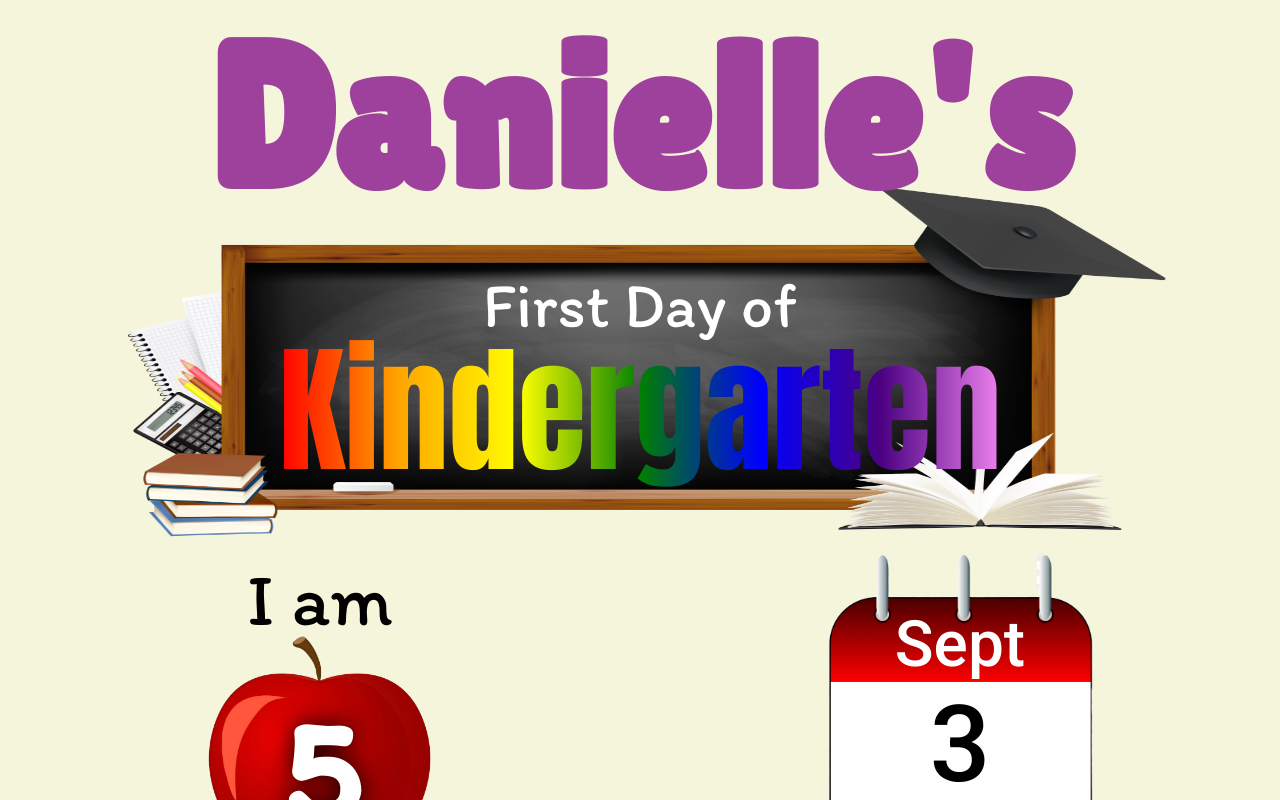
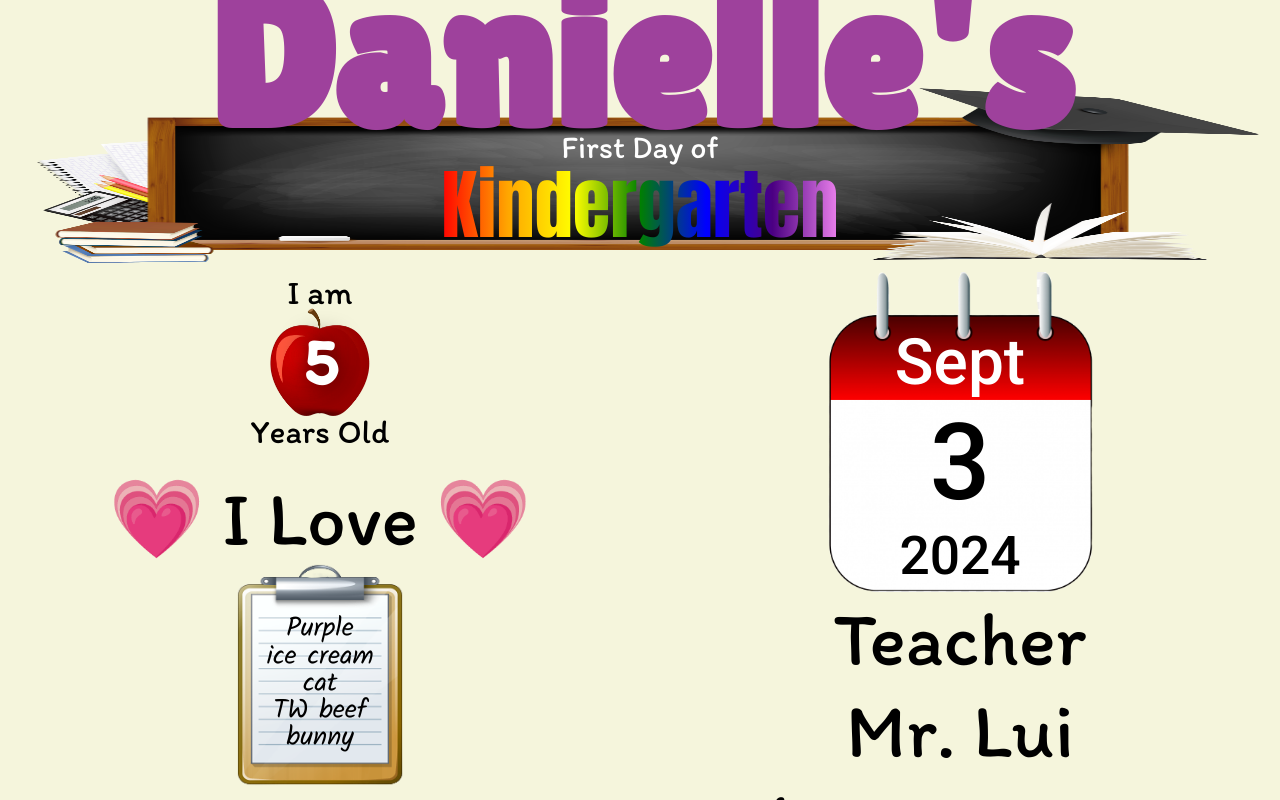
Before and after one commit to villysiu/first-day, a React (Create React App) app: page / in a window 1280 px wide. Shown: the top 800 px of the page. Built offline with nearby package versions, Linux system fonts and the light colour scheme.

Commit message:
update the height

```diff
--- a/src/App.css
+++ b/src/App.css
@@ -1,10 +1,11 @@
 :root {
   --calendar-width: 25vw;
   --col-width: 50vw;
-
-  --grade-height: 30vw;
-  --age-height: 35vw;
-  --font-size: 8vw;
+  --name-height: 14vh;
+  --grade-height: 24vh;
+  --age-height: 25vh;
+  --favorite-height: 37vh;
+  --font-size: 6vw;
 
 }
 .App {
@@ -35,7 +36,8 @@
     flex-direction: column;
     align-items: center;
     justify-content: center;
-    margin-bottom: -2vw;
+    margin-bottom: calc(--var(--name-height) / 8);
+    height: var(--name-height);
 }
 .name-text {
   font-size: 16vw;
@@ -53,14 +55,14 @@
   height: var(--grade-height);
   background-image: url("./images/blackboard.png");
   background-repeat: no-repeat;
-  background-size: 85% 100%;
+  background-size: 100% 100%;
   background-position: center;
 
   margin-top: calc(var(--grade-height) / -6);
 }
 .grade-text-wrapper{
-  padding-top: calc(var(--grade-height) / 4);;
-  font-size: calc(var(--grade-height) / 6);;
+  padding-top: calc(var(--grade-height) / 4);
+  font-size: calc(var(--grade-height) / 6);
   color: white;
   display: flex;
   flex-direction: column;
@@ -68,12 +70,9 @@
 }
 
 .grade-text {
-  font-size: calc(var(--grade-height) / 2.75);
+  font-size: calc(var(--grade-height) / 2.5);
   font-weight: bolder;
   margin-top: calc(var(--grade-height) / -10);
-  /* margin-bottom: calc(var(--font-size) / -2); */
-
-  /* text-shadow: 0px 0px 1px pink; */
 }
 .grade-dropdown {
   font-size: calc(var(--grade-height) / 10);
@@ -119,39 +118,37 @@
   font-size: calc(var(--age-height) / 3);
     font-weight: bold;
     color: white;
-
     text-shadow: 0px 0px 2vw black;
-
-    margin-bottom: -2.5vw;
 }
 
 .age-input{
   height: calc(var(--font-size) * 1);
   width: calc(var(--font-size) * 1);
-  /* margin: calc(var(--font-size) * 0.725); */
+
   font-size: calc(var(--font-size) * 2 /3);
 
 }
 .favorite {
   /* margin-top: 5rem;; */
+  height: var(--favorite-height);
 }
-.fav-list-wrapper{
+.fav-wrapper{
+  height: calc(var(--favorite-height) * 0.75);
   background-image: url("./images/file.png");
   background-repeat: no-repeat;
-  background-size: calc(var(--font-size) * 3.75);
+  background-size:  contain;
   background-position: center;
-  height: calc(var(--font-size) * 5);
 }
+
 .fav-list {
-
-  padding-top: calc(var(--font-size) * 0.9);
-  margin-left: var(--font-size);
+  font-size: calc(var(--favorite-height) * 0.09);
+  padding-top: calc(var(--favorite-height) * 0.15);
+  text-align: center;
 }
 .fav-li {
-  margin-bottom: calc(var(--font-size) * -0.375);
-  font-size: calc(var(--font-size) * 0.6);
-  /* padding-left: 16vw; */
-  text-align: left;
+  margin-bottom: calc(var(--favorite-height) * -0.05);
+
+
 }
 .fav-input_wrapper{
   display: flex;
--- a/src/components/Age.js
+++ b/src/components/Age.js
@@ -9,10 +9,9 @@ const Age = () =>{
         setInputbox(true)
     }
     const handleKeyPressed = e => {
-
         if(e.key==="Enter"){
-
-            setAge(e.target.value)
+            if(e.target.value)
+                setAge(e.target.value)
             setInputbox(false)
         }
     }
@@ -32,14 +31,14 @@ const Age = () =>{
             { inputbox ?
 
                     <input ref={ageRef} type="number" className="age-input" maxLength="2"
-                    onKeyPress={handleKeyPressed} />
-                // </div>
+                    onKeyPress={handleKeyPressed}
+                    defaultValue={age} />
+
                 :
-                // <div className="age-text-wrapper">
+
                     <div className="age-text" onClick={handleClick} >
                         {age}
                     </div>
-                // </div>
             }
             </div>
 
--- a/src/components/Favorite.js
+++ b/src/components/Favorite.js
@@ -32,7 +32,9 @@ const Favorite = () =>{
     return (
         <div className="favorite itim-regular">
             💗 I Love 💗
-            <div className="fav-list-wrapper">
+
+
+            <div className="fav-wrapper">
             { inputbox ?
                 <div ref={favRef} className="fav-input_wrapper">
                 {
```
